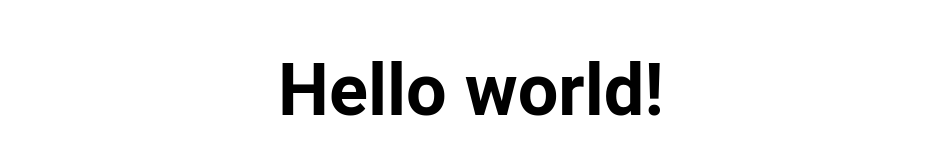
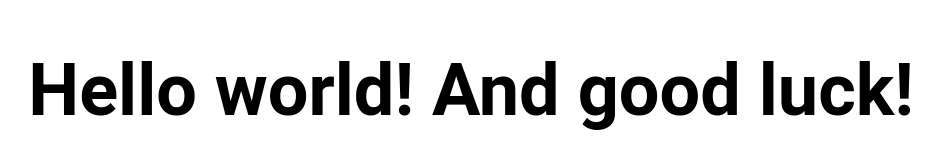
Before and after one commit to Relizer32/test, a plain HTML site: page index.html in a window 1280 px wide. Shown: the whole page, without its empty margins (169-1110 px from the left). Drawn offline with Linux system fonts and the light colour scheme.

Commit message:
Update index.html

```diff
--- a/index.html
+++ b/index.html
@@ -7,7 +7,7 @@
     <title>Document</title>
 </head>
 <body>
-<h1 align="center" style="font-family: Roboto; font-size:72px;">Hello world!</h1>
+<h1 align="center" style="font-family: Roboto; font-size:72px;">Hello world! And good luck!</h1>
 
 </body>
 </html>
```
